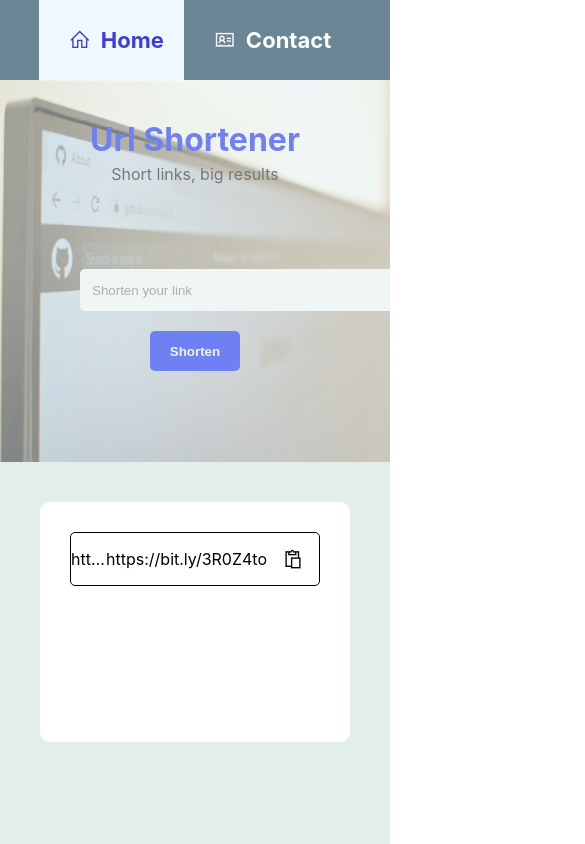
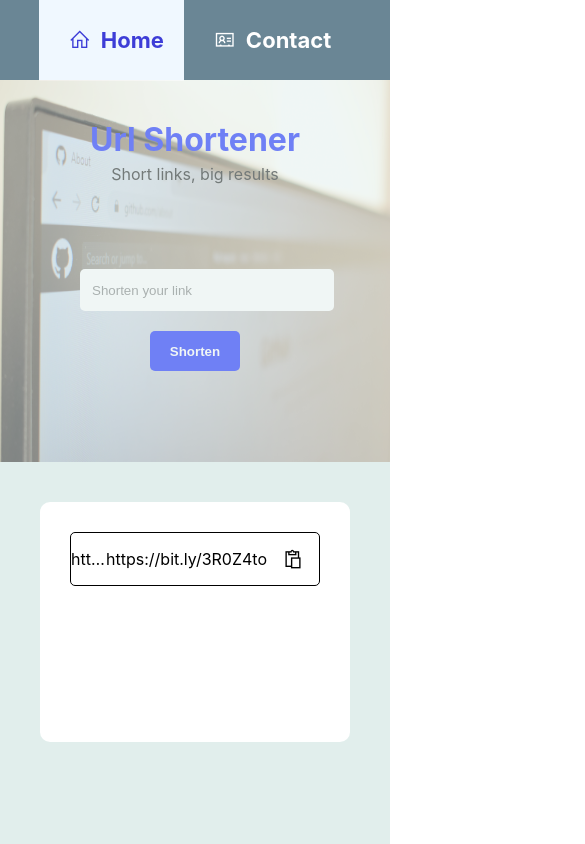
Before and after one commit to pesto-students/p3-shashank-HarshitPatel95, a React (Create React App) app in the folder Week-10/url-shortener/: page / in a window 390 px wide. Shown: the top 844 px of the page, 585 px wide, since content can reach past the window. Built offline with nearby package versions, Linux system fonts and the light colour scheme.

Commit message:
final changes for responsive design

```diff
--- a/Week-10/url-shortener/src/App.css
+++ b/Week-10/url-shortener/src/App.css
@@ -170,7 +170,7 @@
   height: 40px;
   margin: 10px;
   text-indent: 10px;
-  width: 600px;
+  width: 60%;
   border: none;
   border-radius: 5px;
 }
@@ -244,10 +244,16 @@
   }
   .App .page-content .card-container .cards .card {
     margin-top: 10px;
+    padding: 10px 25px;
     width: 80%;
   }
 
   .App .page-content .form-container form {
     width: 80%;
+    padding: 0px 20px;
+  }
+
+  .App .page-content .link-container .linkform-container form input {
+    width: 100%;
   }
 }
```
Also changed, not shown: 1 other file (tests, documents, lock files or other folders).
